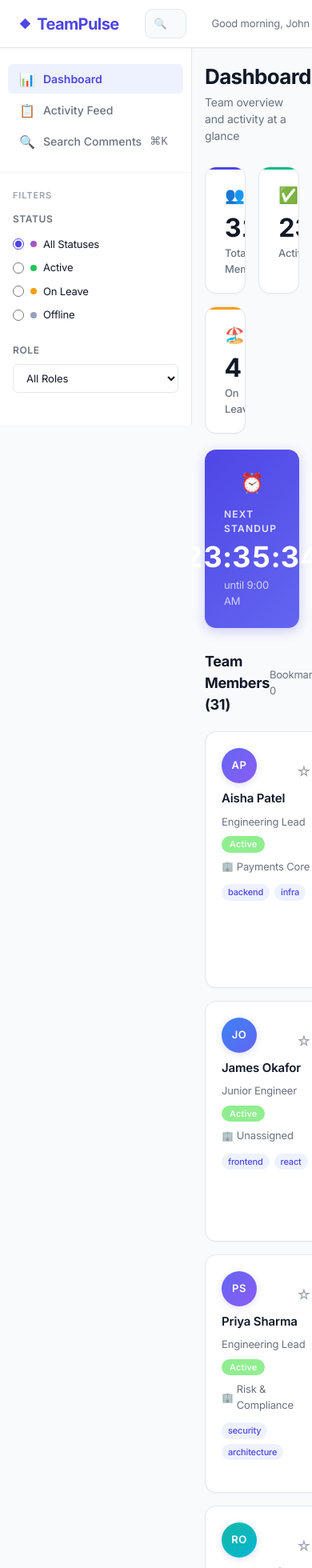
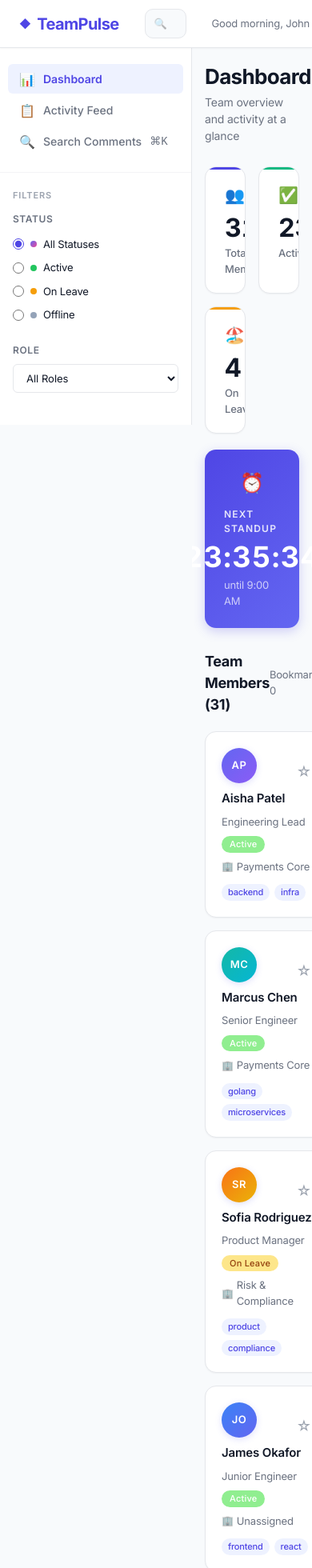
Before and after one commit to abhaydesu/aspora-assignment, a React (Vite) app: page / in a window 390 px wide. Shown: the top 1960 px of the page at 80% size. Built offline with nearby package versions, Linux system fonts and the light colour scheme.

Commit message:
fix: bug#5, #6 and #7

```diff
--- a/src/App.tsx
+++ b/src/App.tsx
@@ -17,13 +17,15 @@
 
   useEffect(() => {
     const handleKey = (e: KeyboardEvent) => {
-      if ((e.metaKey || e.ctrlKey) && e.key === 'k') {
+      if ((e.metaKey || e.ctrlKey) && e.key.toLowerCase() === 'k') {
         e.preventDefault();
         setSearchOpen(true);
       }
     };
     document.addEventListener('keydown', handleKey);
-  }, [currentPage]);
+
+    return () => document.removeEventListener('keydown', handleKey);
+  }, []);
 
   return (
     <ThemeProvider>
--- a/src/pages/Dashboard.tsx
+++ b/src/pages/Dashboard.tsx
@@ -6,15 +6,22 @@
 import type { Member } from '../api/mockApi';
 import './Dashboard.css';
 
+function calculateColumns() {
+  return window.innerWidth < 768 ? 1 : window.innerWidth < 1024 ? 2 : 3;
+}
+
 export const Dashboard: React.FC = () => {
   const [selectedMember, setSelectedMember] = useState<Member | null>(null);
-  const [gridCols, setGridCols] = useState(3);
+  const [gridCols, setGridCols] = useState(() => calculateColumns());
 
   useEffect(() => {
-    window.addEventListener('resize', () => {
+    const resizeEvent = () => {
       console.log('resize handler fired');
-      setGridCols(window.innerWidth < 768 ? 1 : window.innerWidth < 1024 ? 2 : 3);
-    });
+      setGridCols(calculateColumns());
+    }
+    window.addEventListener('resize', resizeEvent);
+
+    return () => window.removeEventListener('resize', resizeEvent);
   }, []);
 
   return (
```
Also changed, not shown: 1 other file (tests, documents, lock files or other folders).
